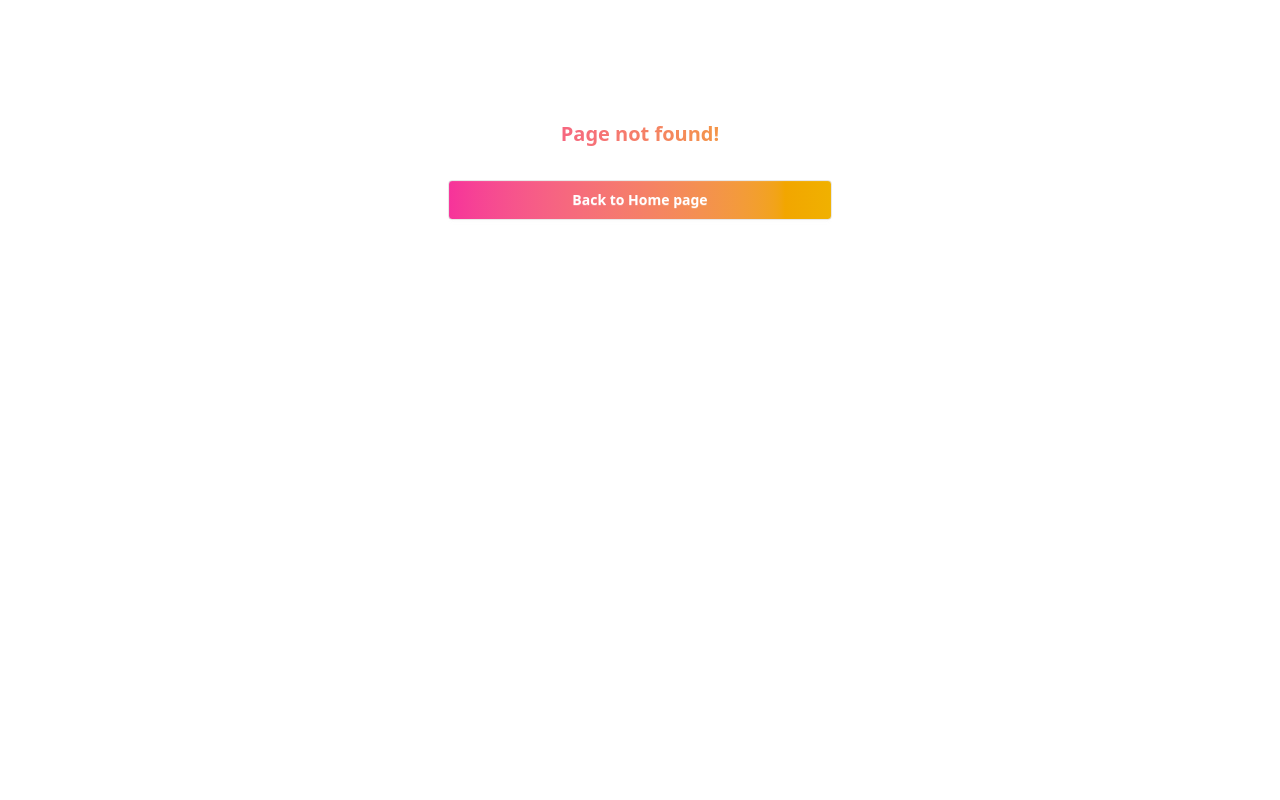
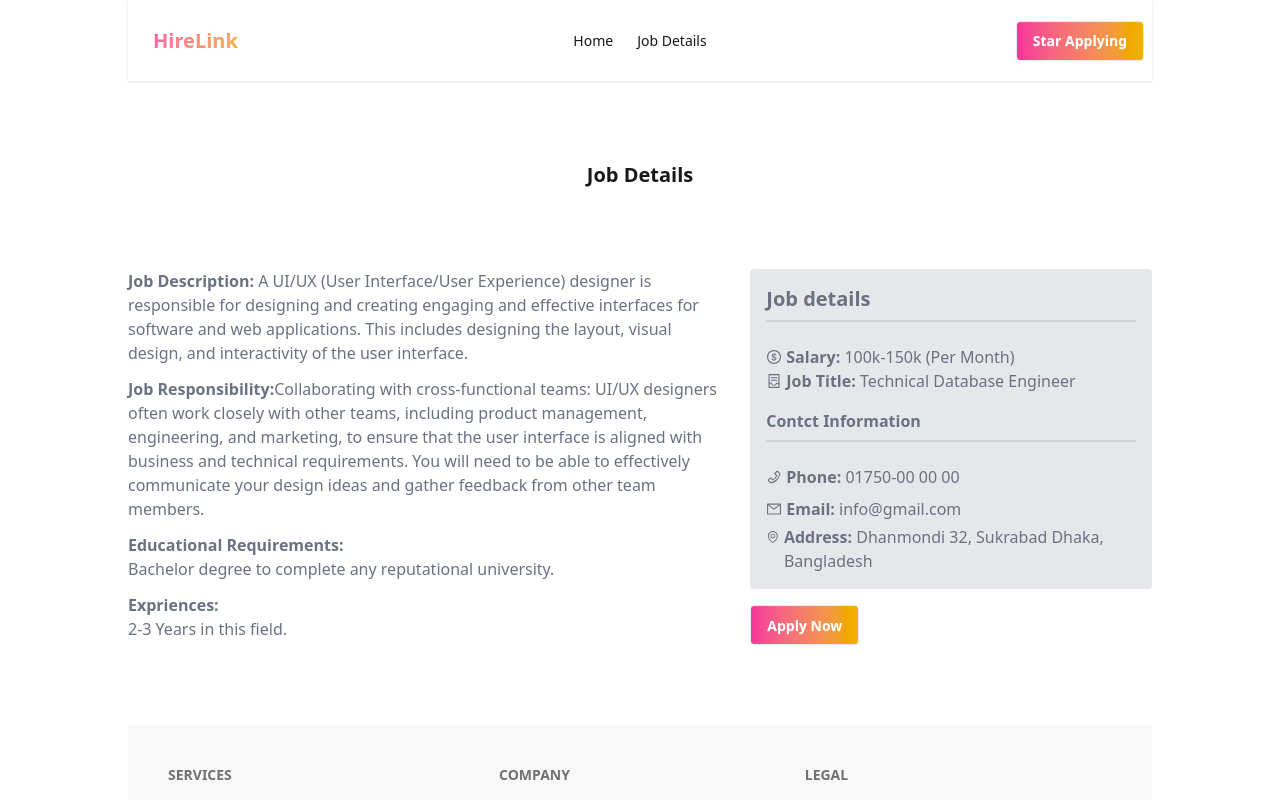
Before and after one commit to Sazedur11/hirelink, a React (Vite) app: page /jobDetails/1 in a window 1280 px wide. Before the commit this address had no page. Shown: the top 800 px of the page. Built offline with nearby package versions, Linux system fonts and the light colour scheme.

Commit message:
job details

```diff
--- a/src/components/Banner/Banner.jsx
+++ b/src/components/Banner/Banner.jsx
@@ -1,8 +1,10 @@
 import user from '../../assets/images/user.png'
+import cover from '../../assets/images/bg1.png'
+
 
 const Banner = () => {
   return (
-    <div className="hero pt-12 ">
+    <div className="hero pt-12 bg-auto bg-no-repeat bg-left-bottom" style={{ backgroundImage: `url(${cover})` }}>
       <div className="hero-content flex-col justify-between lg:flex-row-reverse pb-0">
         <img
           src={user}
--- a/src/components/Job/Job.jsx
+++ b/src/components/Job/Job.jsx
@@ -5,7 +5,7 @@ import { AiOutlineEnvironment } from "react-icons/ai";
 
 
 const Job = ({job}) => {
-    const {logo, job_title, company_name, remote_or_onsite, location, job_type, salary, } = job;
+    const {logo, job_title, company_name, remote_or_onsite, location, job_type, salary, id} = job;
     return (
         <div>
             <img className="w-30 h-8 my-4" src={logo} alt={company_name} />
@@ -26,7 +26,7 @@ const Job = ({job}) => {
                 </div>
 
             </div>
-            <Link  className="btn bg-gradient-to-r from-pink-500 to-yellow-500 text-white mt-2" to={'/'}>View Details</Link>
+            <Link  className="btn bg-gradient-to-r from-pink-500 to-yellow-500 text-white mt-2" to={`/jobDetails/${id}`}>View Details</Link>
         </div>
     );
 };
--- a/src/components/JobCategory/JobCategory.jsx
+++ b/src/components/JobCategory/JobCategory.jsx
@@ -1,7 +1,7 @@
 
 
 const JobCategory = ({job}) => {
-    console.log(job);
+
     const {logo, category_name, availability} = job;
     return (
         <div className="bg-base-200 p-6 rounded-md">
--- a/src/components/JobDetails/JobDeatils.jsx
+++ b/src/components/JobDetails/JobDeatils.jsx
@@ -1,11 +1,94 @@
-
+import {
+  AiOutlineDollar,
+  AiOutlineEnvironment,
+  AiOutlineMail,
+  AiOutlinePhone,
+  AiTwotoneContainer,
+} from "react-icons/ai";
+import { Link, useLoaderData, useParams } from "react-router-dom";
 
 const JobDeatils = () => {
-    return (
-        <div>
-            <h2>Hello world</h2>
+  const { jobId } = useParams();
+  const data = useLoaderData();
+
+  const id = parseInt(jobId);
+  console.log("Parsed ID:", id);
+
+  // Find the job in the array
+  const job = data.find((job) => job.id === id);
+  console.log(job);
+  const {
+    job_description,
+    job_responsibility,
+    educational_requirements,
+    experiences,
+    salary,
+    job_title,
+    contact_information,
+  } = job;
+
+  const { phone, email, address } = contact_information;
+  return (
+    <div>
+      <h2 className="text-xl text-center font-bold my-20">Job Details</h2>
+      <div className="my-20 flex gap-8">
+        <div className="w-2/3">
+          <p className="text-gray-500">
+            <span className="font-bold">Job Description:</span>
+            {job_description}
+          </p>
+          <p className="text-gray-500 my-3">
+            <span className="font-bold">Job Responsibility:</span>
+            {job_responsibility}
+          </p>
+          <p className="font-bold text-gray-500">Educational Requirements:</p>
+          <p className="text-gray-500 mb-3">{educational_requirements}</p>
+          <p className="font-bold text-gray-500">Expriences:</p>
+          <p className="text-gray-500">{experiences}</p>
         </div>
-    );
+        <div className="h-1/3 text-gray-500">
+          <div className="bg-gray-200 p-4 rounded-sm">
+            <h3 className="text-xl font-bold -mb-4">Job details</h3>
+            <div className="divider"></div>
+            <div className="flex items-center gap-1">
+              <AiOutlineDollar></AiOutlineDollar>
+              <p>
+                <span className="font-bold">Salary:</span> {salary} (Per Month)
+              </p>
+            </div>
+            <div className="flex items-center gap-1">
+                <AiTwotoneContainer></AiTwotoneContainer>
+                <p><span className="font-bold">Job Title: </span>{job_title}</p>
+            </div>
+            <p className="font-bold mt-4 -mb-4">Contct Information</p>
+            <div className="divider"></div>
+            <div className="flex items-center gap-1">
+              <AiOutlinePhone></AiOutlinePhone>
+              <p>
+                <span className="font-bold">Phone: </span>
+                {phone}
+              </p>
+            </div>
+            <div className="flex items-center gap-1 my-2">
+              <AiOutlineMail></AiOutlineMail>
+              <p>
+                <span className="font-bold">Email: </span>
+                {email}
+              </p>
+            </div>
+            <div className="flex items-start gap-1">
+              <AiOutlineEnvironment></AiOutlineEnvironment>
+              <p className="-mt-1">
+                <span className="font-bold">Address: </span>
+                {address}
+              </p>
+            </div>
+          </div>
+          <Link className="btn bg-gradient-to-r from-pink-500 to-yellow-500 text-white mt-4" to={'/'}>Apply Now</Link>
+        </div>
+      </div>
+    </div>
+  );
 };
 
 export default JobDeatils;
--- a/src/components/Jobs/Jobs.jsx
+++ b/src/components/Jobs/Jobs.jsx
@@ -15,6 +15,7 @@ const Jobs = () => {
     setVisibleCount((prevCount) => prevCount + 2);
   };
 
+
   return (
     <div className="my-8">
       <h2 className="text-4xl font-bold text-center mb-4">Featured Jobs</h2>
@@ -29,11 +30,12 @@ const Jobs = () => {
         {visibleCount < jobs.length && (
           <button
             onClick={handleLoadMore}
-             className="btn bg-gradient-to-r from-pink-500 to-yellow-500 text-white w-30 mx-auto my-4"
+             className="btn bg-gradient-to-r from-pink-500 to-yellow-500 text-white w-40 mx-auto my-4"
           >
             See All Jobs
           </button>
         )}
+
       </div>
     </div>
   );
--- a/src/components/Navbar/Navbar.jsx
+++ b/src/components/Navbar/Navbar.jsx
@@ -13,7 +13,7 @@ const Navbar = () => {
             Home
         </NavLink>
         <NavLink
-        to={'/jobDetails'}
+        to={'/jobDetails/:jobId'}
         className={
             ({isActive}) =>
         isActive ? "font-bold bg-gradient-to-r from-pink-500 to-yellow-500 bg-clip-text text-transparent" : "font-normal"
--- a/src/main.jsx
+++ b/src/main.jsx
@@ -21,8 +21,9 @@ const router = createBrowserRouter([
         element: <Home></Home>
       },
       {
-        path: '/jobDetails',
-        element: <JobDeatils></JobDeatils>
+        path: '/jobDetails/:jobId',
+        element: <JobDeatils></JobDeatils>,
+        loader: () => fetch('/jobs.json')
       }
     ]
   },
```
